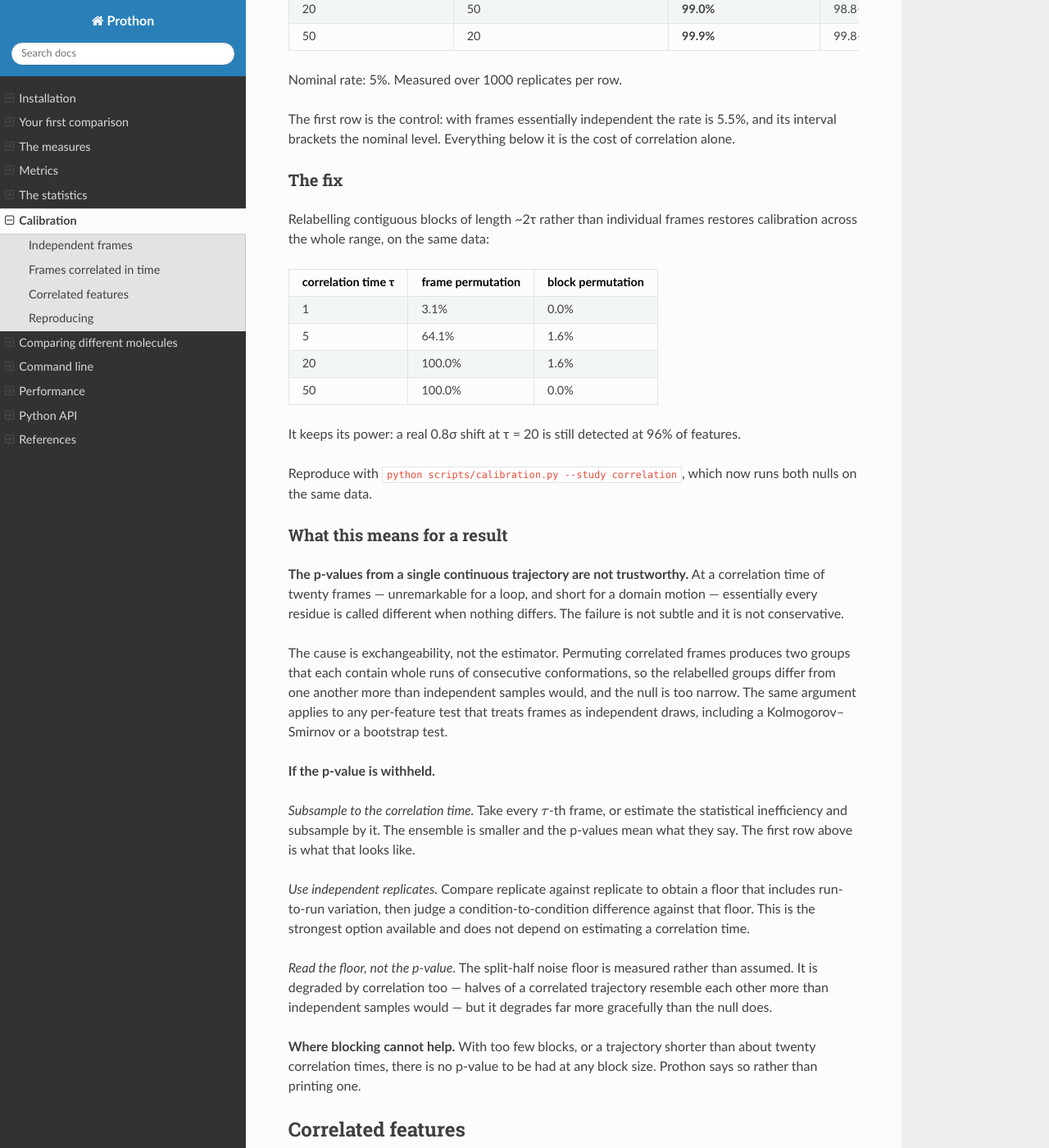
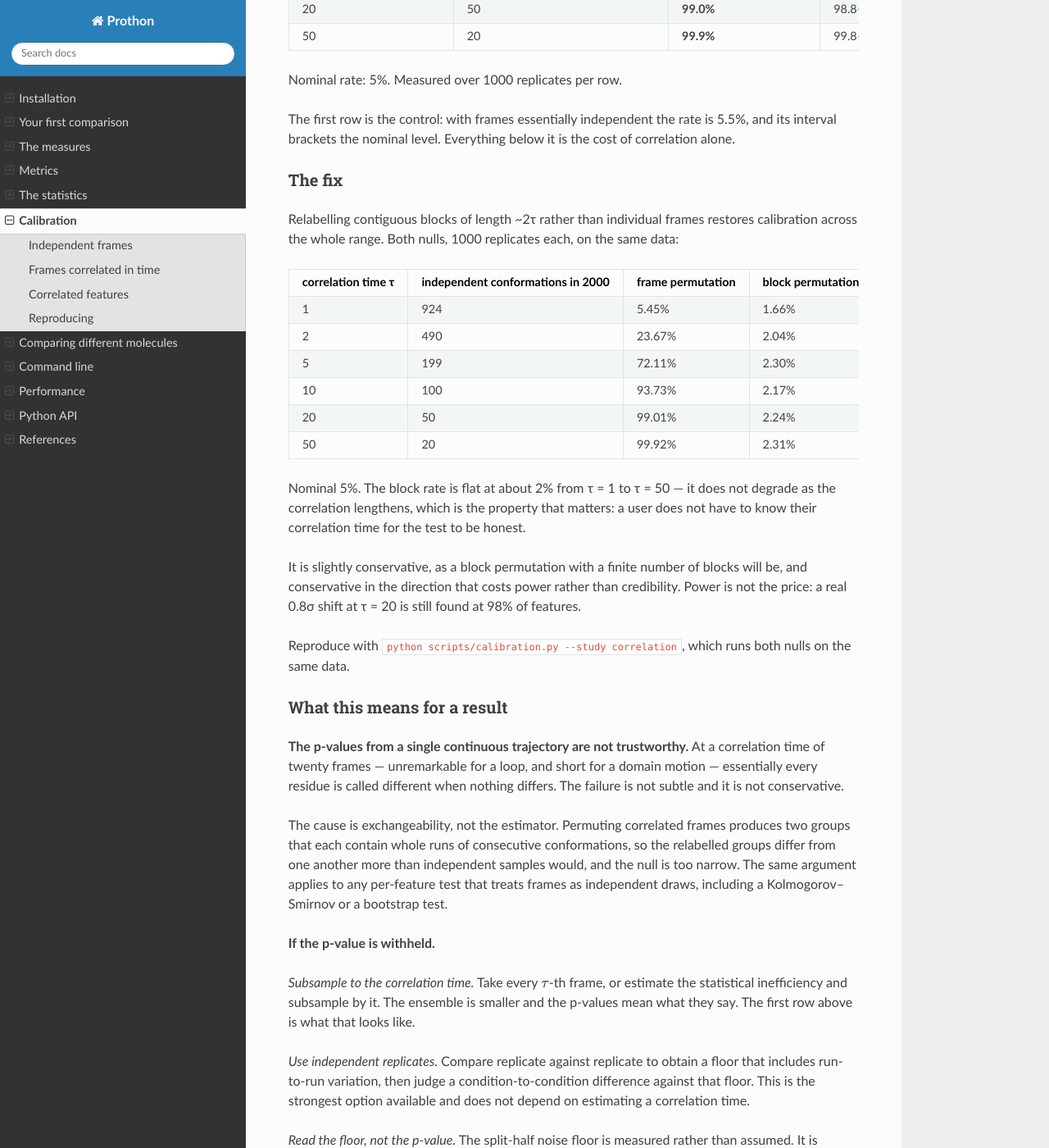
Before and after one commit to aai-research-lab/Prothon, a Sphinx documentation site: the page built from docs/calibration.md, in a window 1280 px wide and 1400 px high, scrolled down 2296 px. Shown: the whole window at 82% size. Built offline with Sphinx 7.4.7 and the Read the Docs theme 3.1.0, drawn with Linux system fonts in a browser that asks for light colours; the version number could not be read and is left out.

Commit message:
the-block-rate-is-flat-where-the-frame-rate-is-not
The acceptance measurement, a thousand replicates per setting, both nulls on
the same data, nominal 5%:

    tau   n_eff of 2000   frame permutation   block permutation
      1             924               5.45%               1.66%
      2             490              23.67%               2.04%
      5             199              72.11%               2.30%
     10             100              93.73%               2.17%
     20              50              99.01%               2.24%
     50              20              99.92%               2.31%

The number to look at is not that the block rate is low. It is that the block
rate is *flat*. From one frame of correlation to fifty it sits between 1.7% and
2.3% and shows no trend, while the frame rate climbs to essentially certainty.
A test whose error rate depended on the correlation time would require every
user to know their correlation time before they could believe an answer; this
one does not.

It is conservative, as a permutation over a finite number of blocks will be,
and conservative in the direction that costs power rather than credibility.
Power is not the price: a real 0.8 sigma shift at tau = 20 is still found at
98% of features.

Also removes MIN_TRAJECTORY_IN_TAUS, which was left behind when the two
block-permutation commits were squashed. Its use had gone -- the check it
supported was made unnecessary by not shortening blocks -- but the definition
stayed, and a constant that nothing reads is a claim that something does.

```diff
--- a/docs/calibration.md
+++ b/docs/calibration.md
@@ -97,20 +97,29 @@ cost of correlation alone.
 ### The fix
 
 Relabelling contiguous blocks of length ~2τ rather than individual frames
-restores calibration across the whole range, on the same data:
+restores calibration across the whole range. Both nulls, 1000 replicates each,
+on the same data:
 
-| correlation time τ | frame permutation | block permutation |
-|---|---|---|
-| 1 | 3.1% | 0.0% |
-| 5 | 64.1% | 1.6% |
-| 20 | 100.0% | 1.6% |
-| 50 | 100.0% | 0.0% |
+| correlation time τ | independent conformations in 2000 | frame permutation | block permutation |
+|---|---|---|---|
+| 1 | 924 | 5.45% | 1.66% |
+| 2 | 490 | 23.67% | 2.04% |
+| 5 | 199 | 72.11% | 2.30% |
+| 10 | 100 | 93.73% | 2.17% |
+| 20 | 50 | 99.01% | 2.24% |
+| 50 | 20 | 99.92% | 2.31% |
 
-It keeps its power: a real 0.8σ shift at τ = 20 is still detected at 96% of
-features.
+Nominal 5%. The block rate is flat at about 2% from τ = 1 to τ = 50 — it does
+not degrade as the correlation lengthens, which is the property that matters:
+a user does not have to know their correlation time for the test to be honest.
 
-Reproduce with `python scripts/calibration.py --study correlation`, which now
-runs both nulls on the same data.
+It is slightly conservative, as a block permutation with a finite number of
+blocks will be, and conservative in the direction that costs power rather than
+credibility. Power is not the price: a real 0.8σ shift at τ = 20 is still found
+at 98% of features.
+
+Reproduce with `python scripts/calibration.py --study correlation`, which runs
+both nulls on the same data.
 
 ### What this means for a result
 
```
Also changed, not shown: docs/statistics.md (+9 -4 lines), 1 other file.
